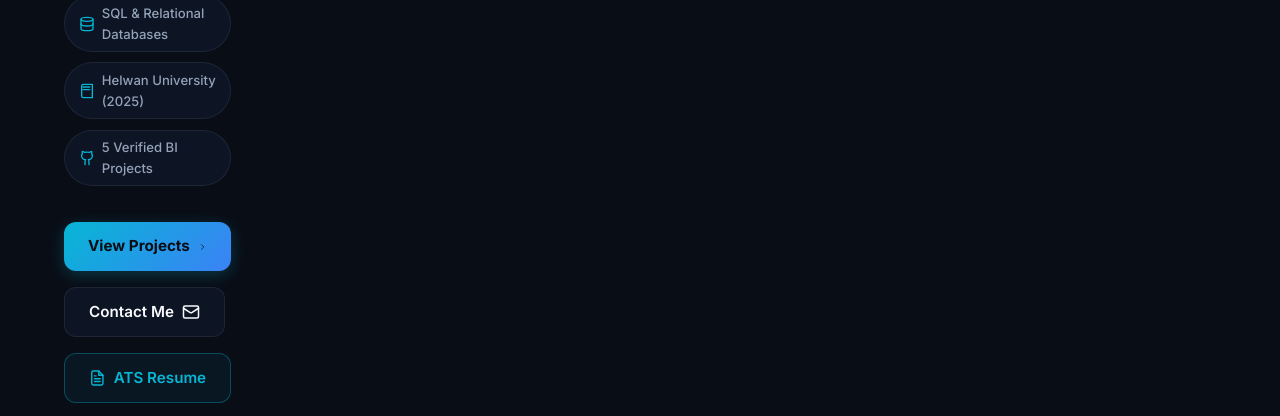
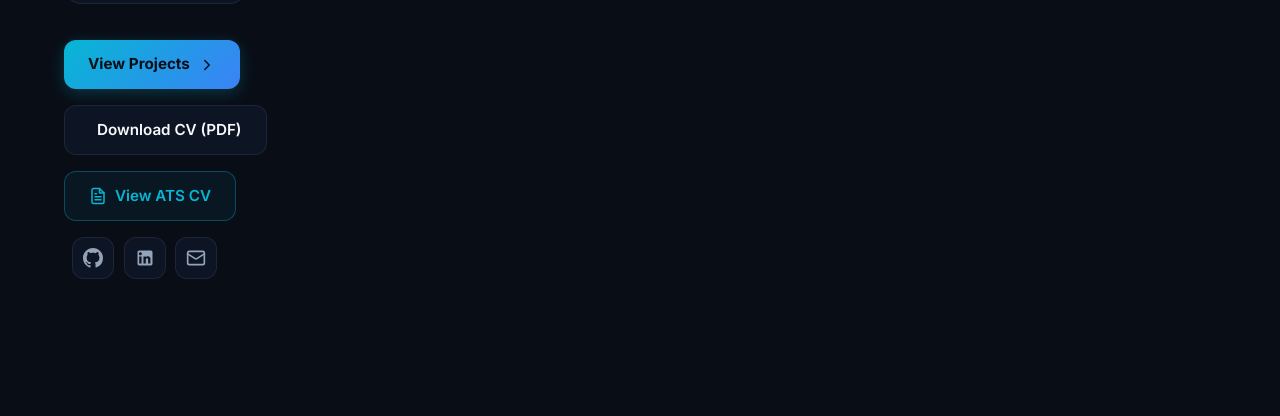
Before and after one commit to islamyasser424-design/portfolio-, a plain HTML site: page index.html in a window 1280 px wide. Shown: the part 1313-1729 px from the top of the page. Drawn offline with Linux system fonts and the light colour scheme.

Commit message:
Add pre-generated 2-page ATS PDF resume and direct download buttons

```diff
--- a/index.html
+++ b/index.html
@@ -47,6 +47,7 @@
         <li class="nav-item"><a href="#services" class="nav-link">Services</a></li>
         <li class="nav-item"><a href="#objective" class="nav-link">Objective</a></li>
         <li class="nav-item"><a href="#contact" class="nav-link">Contact</a></li>
+        <li class="nav-item"><a href="cv.html" target="_blank" class="nav-link">Resume</a></li>
       </ul>
 
       <!-- Controls: Theme Toggle & Mobile Hamburger -->
@@ -137,13 +138,13 @@
               <span>View Projects</span>
               <svg width="18" height="18" viewBox="0 0 24 24" fill="none" stroke="currentColor" stroke-width="2" stroke-linecap="round" stroke-linejoin="round" aria-hidden="true"><path d="m9 18 6-6-6-6"/></svg>
             </a>
-            <a href="#contact" class="btn btn-secondary">
-              <span>Contact Me</span>
-              <svg width="18" height="18" viewBox="0 0 24 24" fill="none" stroke="currentColor" stroke-width="2" stroke-linecap="round" stroke-linejoin="round" aria-hidden="true"><rect width="20" height="16" x="2" y="4" rx="2"/><path d="m22 7-8.97 5.7a1.94 1.94 0 0 1-2.06 0L2 7"/></svg>
+            <a href="Islam-Yasser-Data-Analyst-Resume.pdf" download="Islam-Yasser-Data-Analyst-Resume.pdf" class="btn btn-secondary" title="Download ATS Resume (PDF)">
+              <svg width="18" height="18" viewBox="0 0 24 24" fill="none" stroke="currentColor" stroke-width="2" stroke-linecap="round" stroke-linejoin="round" aria-hidden="true"><path d="M21 15v4a2 2 0 0 1-2 2H5a2 2 0 0 1-2-2v-4"/><polyline points="7 10 12 15 17 10"/><line x1="12" y1="15" x2="12" y2="3"/></svg>
+              <span>Download CV (PDF)</span>
             </a>
             <a href="cv.html" target="_blank" class="btn btn-outline" title="View &amp; Print ATS Resume / CV">
               <svg width="18" height="18" viewBox="0 0 24 24" fill="none" stroke="currentColor" stroke-width="2" stroke-linecap="round" stroke-linejoin="round" aria-hidden="true"><path d="M14 2H6a2 2 0 0 0-2 2v16a2 2 0 0 0 2 2h12a2 2 0 0 0 2-2V8z"/><polyline points="14 2 14 8 20 8"/><line x1="16" y1="13" x2="8" y2="13"/><line x1="16" y1="17" x2="8" y2="17"/><polyline points="10 9 9 9 8 9"/></svg>
-              <span>ATS Resume</span>
+              <span>View ATS CV</span>
             </a>
             <div class="social-quick-links">
               <a href="https://github.com/islamyasser424-design" target="_blank" rel="noopener noreferrer" class="social-link" aria-label="GitHub Profile (opens in a new tab)" title="GitHub Profile">
```
Also changed, not shown: cv.html (+5 -1 lines), 1 other file.
